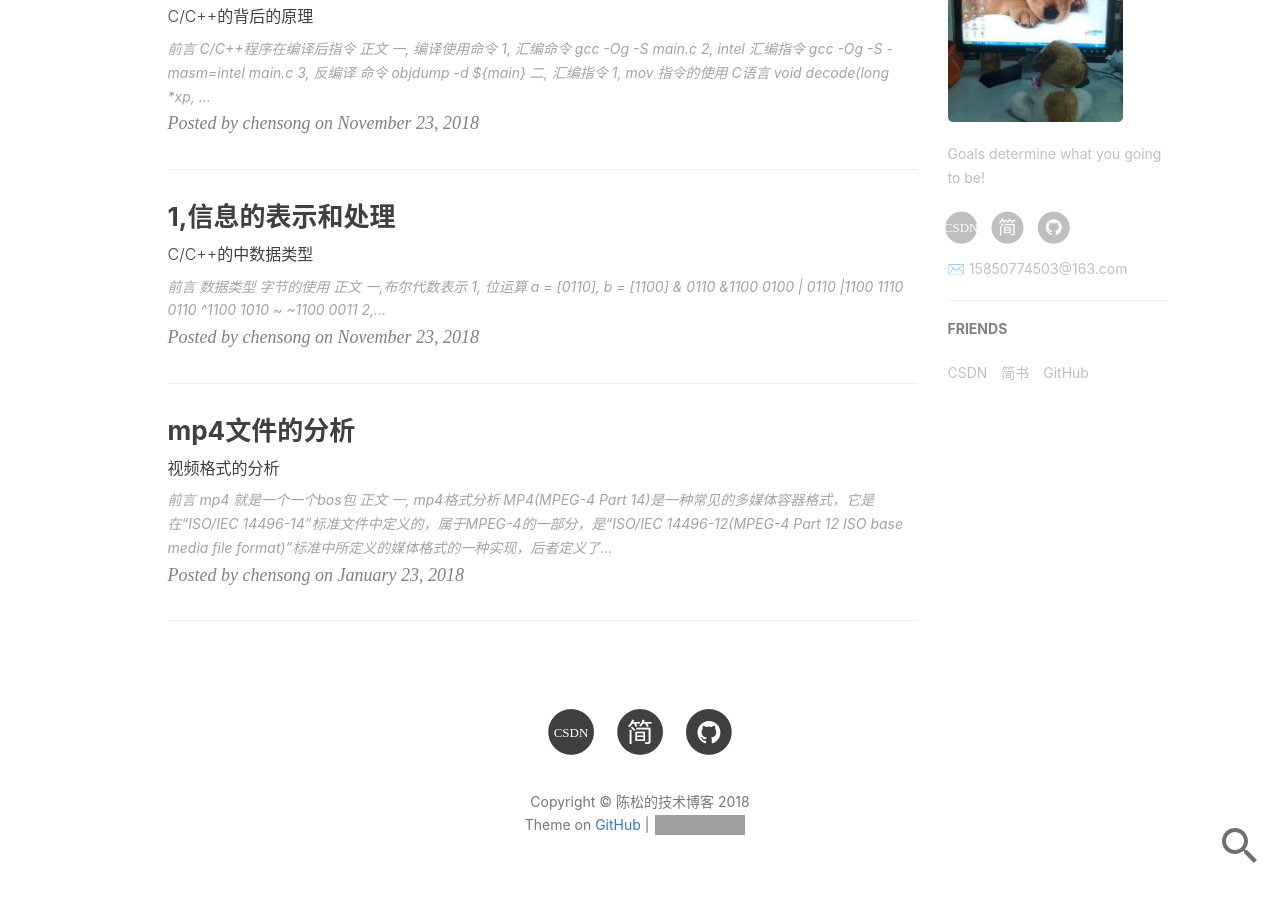
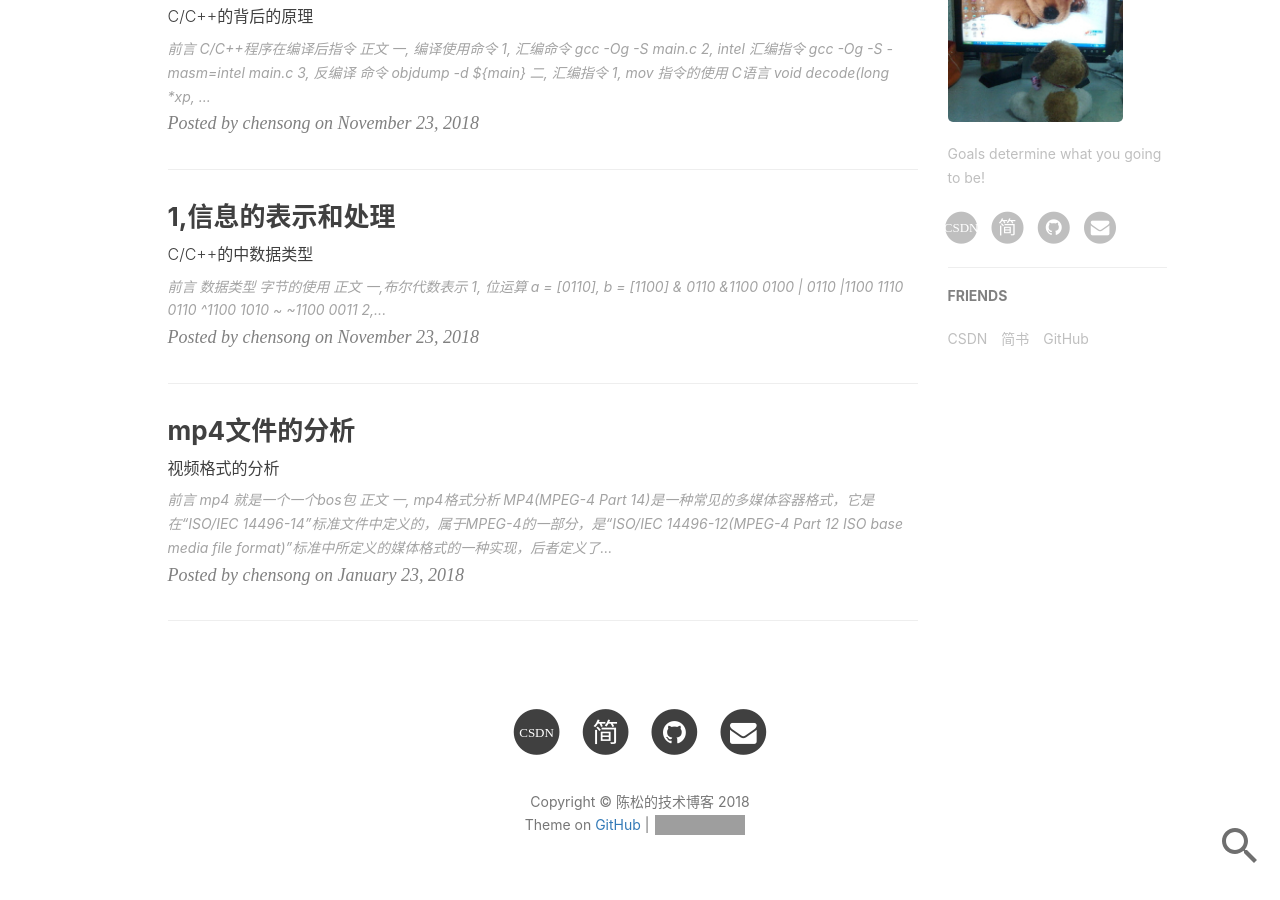
Before and after one commit to chensongpoixs/chensongpoixs.github.io, a Jekyll site: the page built from index.html, in a window 1280 px wide and 900 px high, scrolled down 743 px. Built offline with Jekyll 4.4.1, drawn with Linux system fonts in a browser that asks for light colours; nearby versions of some CDN libraries; the list of posts is cut into pages by our own code; comment, search, counter and statistics services are not loaded; grey boxes are pictures that could not be loaded.

Commit message:
添加邮箱图标

```diff
--- a/_config.yml
+++ b/_config.yml
@@ -25,7 +25,7 @@ github_username:    chensongpoixs
 #facebook_username:  chensongpoixs
 jianshu_username:   c5bcb0434259
 #twitter_username:   chensongpoixs
-
+email_account:      15850774503@163.com
 
 
 
--- a/_includes/footer.html
+++ b/_includes/footer.html
@@ -102,6 +102,16 @@
                                 <i class="fa fa-circle fa-stack-2x"></i>
                                 <i class="fa fa-linkedin fa-stack-1x fa-inverse"></i>
                             </span>
+                        </a>
+                    </li>
+                    {% endif %}
+					 {% if site.email_account %}
+                    <li>
+                        <a target="_blank" href="mailto:{{ site.email_account }}">
+                            <span class="fa-stack fa-lg">
+                                <i class="fa fa-circle fa-stack-2x"></i>
+                                <i class="fa fa-envelope fa-stack-1x fa-inverse"></i>
+                           </span>
                         </a>
                     </li>
                     {% endif %}
--- a/_layouts/page.html
+++ b/_layouts/page.html
@@ -194,11 +194,20 @@ layout: default
                                 </a>
                             </li>
                             {% endif %}
-
+                            {% if site.email_account %}
+                            <li>
+                                <a target="_blank" href="mailto:{{ site.email_account }}">
+                            <span class="fa-stack fa-lg">
+                                <i class="fa fa-circle fa-stack-2x"></i>
+                                <i class="fa fa-envelope fa-stack-1x fa-inverse"></i>
+                           </span>
+                                </a>
+                            </li>
+                            {% endif %}
                         </ul>
-                        {% if site.email %}
+                       <!-- {% if site.email %}
                             <p>✉️ {{site.email}}</p>
-                        {% endif %}
+                        {% endif %}-->
                     </div>
                 </section>
                 <!-- Friends Blog -->
```
